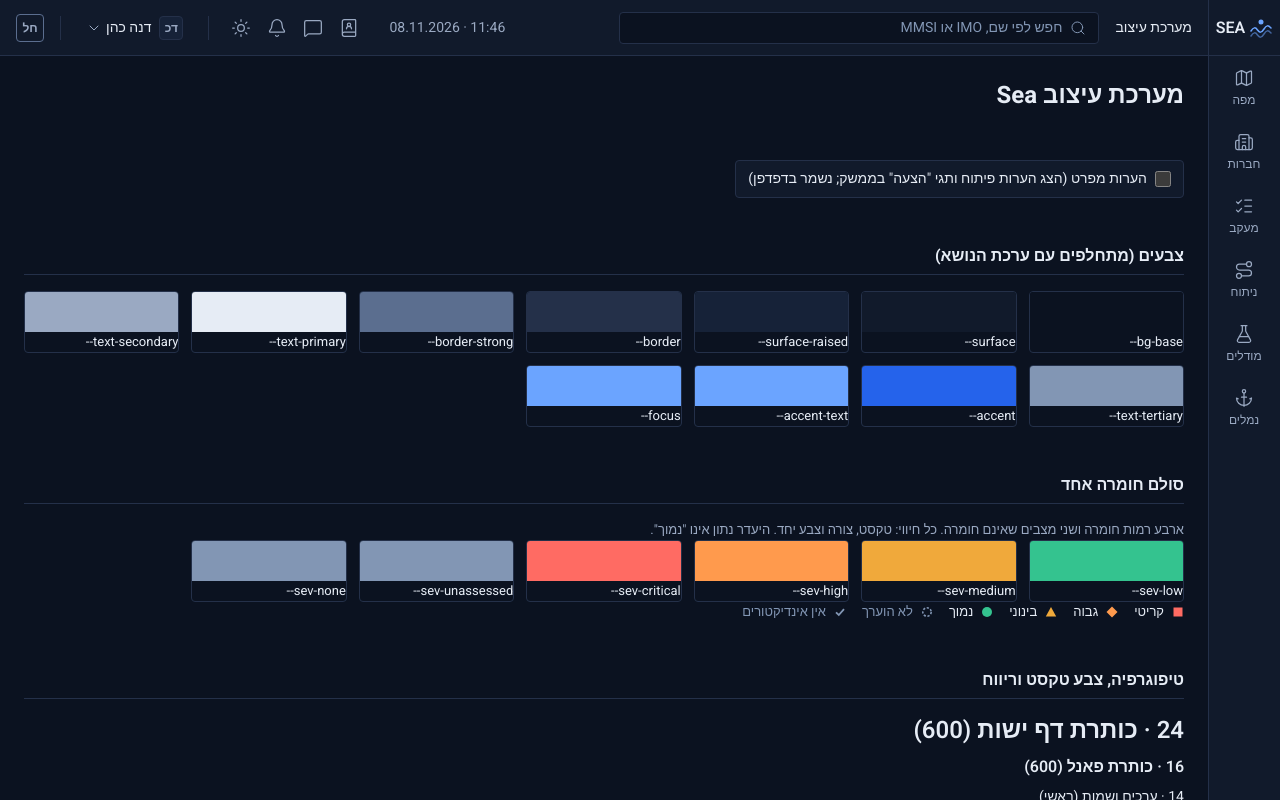
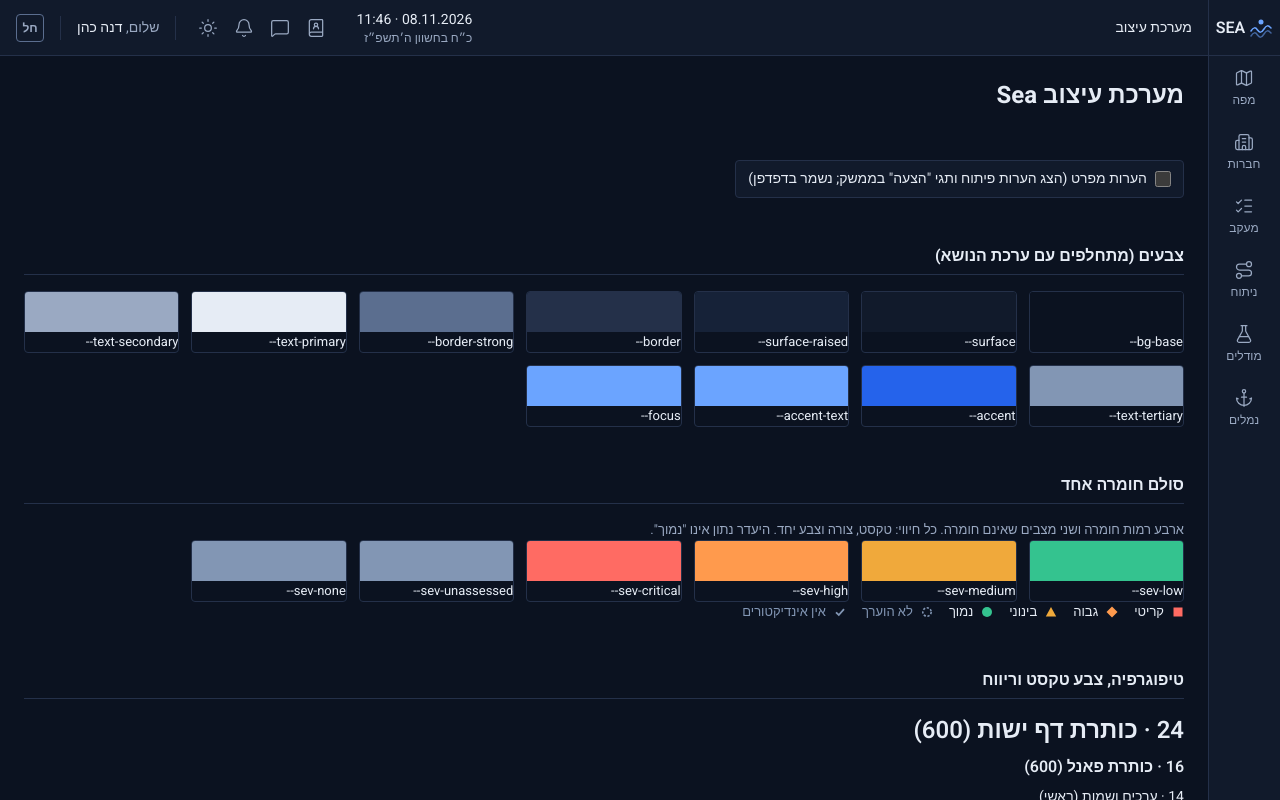
Before and after one commit to shellytalis/sea, a React (Vite) app in the folder app/: page /design in a window 1280 px wide. Built offline with nearby package versions, Linux system fonts and the light colour scheme.

Commit message:
toolbar redesign: two-line clock with Hebrew date, static greeting, search moved to map tool

```diff
--- a/app/src/components/Shell.jsx
+++ b/app/src/components/Shell.jsx
@@ -1,7 +1,6 @@
 import { useState } from 'react';
-import { Link, Outlet, useLocation, useMatch, useNavigate } from 'react-router-dom';
-import { Map, Building2, ListChecks, Route, Bell, Search, Sun, Moon, Anchor, FlaskConical, Ship, BookUser, MessageSquare, ChevronDown, ChevronLeft, LogOut } from 'lucide-react';
-import { searchEntities } from '../data/api';
+import { Link, Outlet, useLocation, useMatch } from 'react-router-dom';
+import { Map, Building2, ListChecks, Route, Bell, Sun, Moon, Anchor, FlaskConical, BookUser, MessageSquare, ChevronLeft } from 'lucide-react';
 import { getCompany } from '../data/companies';
 import { getVessel } from '../data/vessels';
 import { useTheme } from '../ui/prefs';
@@ -9,11 +8,9 @@ import { Tooltip } from '../ui/Badges';
 import Brand from '../ui/Brand';
 import Button from '../ui/Button';
 import Clock from '../ui/Clock';
-import Combobox from '../ui/Combobox';
-import CompanyLogo, { initials } from '../ui/CompanyLogo';
+import CompanyLogo from '../ui/CompanyLogo';
 import Drawer from '../ui/Drawer';
-import Popover from '../ui/Popover';
-import { Ltr, Mono } from '../ui/Ltr';
+import { Ltr } from '../ui/Ltr';
 import SpecNote from '../ui/SpecNote';
 import { EmptyState } from '../ui/States';
 
@@ -30,8 +27,8 @@ const NAV = [
 /** שמות דפים בסרגל העליון (לדפים ללא ישות) */
 const TITLES = { '/': 'מפה', '/companies': 'חברות', '/tracking': 'אוניות למעקב', '/od': 'ניתוח מקור–יעד', '/models': 'מודלים', '/ports': 'נמלים', '/design': 'מערכת עיצוב' };
 
-/** משתמש לדוגמה (נתוני דמה) */
-const USER = { name: 'דנה כהן', role: 'אנליסטית ימית' };
+/** משתמש לדוגמה (נתוני דמה): טקסט סטטי בסרגל העליון */
+const USER_NAME = 'דנה כהן';
 
 /** פאנלים צדדיים שטרם הוגדרו (הצעה): מצב ריק מכוון */
 const PANELS = {
@@ -66,70 +63,6 @@ function PageTitle() {
   return <h1 className="page-title">{TITLES[pathname] ?? 'מסך בפיתוח'}</h1>;
 }
 
-/** חיפוש גלובלי: כלים (שם, IMO, MMSI) וחברות (שם), מקובצים, בלי עמוד תוצאות */
-function GlobalSearch() {
-  const [q, setQ] = useState('');
-  const nav = useNavigate();
-  const { vessels, companies } = searchEntities(q);
-  const groups = [
-    {
-      id: 'vessels', label: 'כלי שיט', icon: <Ship size={16} aria-hidden="true" />,
-      items: vessels.map((v) => ({
-        key: v.id, text: v.name, to: `/vessels/${v.id}`,
-        render: () => (
-          <span className="search-hit">
-            <Ltr className="cell-name">{v.name}</Ltr>
-            <span className="sub"><Mono>IMO {v.imo}</Mono></span>
-            <span className="sub grow">{v.type}</span>
-          </span>
-        ),
-      })),
-    },
-    {
-      id: 'companies', label: 'חברות', icon: <Building2 size={16} aria-hidden="true" />,
-      items: companies.map((c) => ({
-        key: c.id, text: c.name, to: `/companies/${c.id}`,
-        render: () => (
-          <span className="search-hit">
-            <Ltr className="cell-name">{c.name}</Ltr>
-            <span className="sub grow">{c.type} · {c.country}</span>
-          </span>
-        ),
-      })),
-    },
-  ];
-  const go = (to) => { setQ(''); nav(to); };
-  const first = groups.flatMap((g) => g.items)[0];
-  return (
-    <div className="search" role="search">
-      <Search size={16} aria-hidden="true" />
-      {q === '' && <span className="search-ph" aria-hidden="true">חפש לפי שם, <bdi dir="ltr">IMO</bdi> או <bdi dir="ltr">MMSI</bdi></span>}
-      <Combobox value={q} onChange={setQ} ariaLabel="חיפוש לפי שם, IMO או MMSI" placeholder="" inputClassName=""
-        emptyText="לא נמצאו תוצאות" groups={groups} onSelect={(it) => go(it.to)} onEnter={() => { if (first) go(first.to); }} />
-    </div>
-  );
-}
-
-/** תפריט משתמש (נתוני דמה; "התנתק" הוא placeholder) */
-function UserMenu() {
-  const [open, setOpen] = useState(false);
-  return (
-    <Popover open={open} onClose={() => setOpen(false)} align="end" panelProps={{ role: 'menu', 'aria-label': 'תפריט משתמש' }}
-      anchor={
-        <Button variant="ghost" size="sm" className="user-btn" aria-haspopup="menu" aria-expanded={open} onClick={() => setOpen(!open)}>
-          <span className="avatar" aria-hidden="true">{initials(USER.name)}</span>
-          <span className="user-label"><span className="user-name">{USER.name}</span><ChevronDown size={16} aria-hidden="true" /></span>
-        </Button>
-      }>
-      <div className="user-menu">
-        <div className="user-menu-head"><strong>{USER.name}</strong><span className="sub">{USER.role}</span></div>
-        <Button variant="text" size="sm" role="menuitem" icon={<LogOut size={16} aria-hidden="true" />} onClick={() => setOpen(false)}>התנתק</Button>
-        <SpecNote tag>הצעה</SpecNote>
-      </div>
-    </Popover>
-  );
-}
-
 /** כפתור אייקון בסרגל העליון: 32x32, אייקון 20px, tooltip ו-aria-label */
 function ToolbarButton({ icon: Icon, label, active, onClick, expanded }) {
   return (
@@ -152,7 +85,6 @@ export default function Shell() {
       <header className="toolbar">
         <div className="tb-brand"><Brand /></div>
         <PageTitle />
-        <div className="tb-search"><GlobalSearch /></div>
         <div className="tb-spacer" />
         <div className="tb-end">
           <Clock />
@@ -163,7 +95,7 @@ export default function Shell() {
             <ToolbarButton icon={light ? Moon : Sun} label={light ? 'מצב כהה' : 'מצב בהיר'} onClick={toggle} />
           </div>
           <span className="tb-sep" aria-hidden="true" />
-          <UserMenu />
+          <span className="greeting">שלום, <strong>{USER_NAME}</strong></span>
           <span className="tb-sep" aria-hidden="true" />
           <CompanyLogo />
         </div>
--- a/app/src/pages/DesignPage.jsx
+++ b/app/src/pages/DesignPage.jsx
@@ -96,7 +96,7 @@ export default function DesignPage() {
 
         <section>
           <h2>מעטפת<SpecNote tag>הצעה</SpecNote></h2>
-          <p className="entity-note">סרגל עליון 56px: SEA · שם הדף/breadcrumb · חיפוש · תאריך ושעה | ספר טלפונים, צ'אט, התראות, ערכה | משתמש | לוגו. כפתורי אייקון 32px (אייקון 20), קבוצות 16px עם מפריד, אייקונים בקבוצה 4px. סרגל ניווט 72px, פריט 64px.</p>
+          <p className="entity-note">סרגל עליון 56px: תא מותג 72px · breadcrumb · בלוק שעה (לועזי + עברי) · אייקונים (32px, אייקון 20) | שלום, שם | לוגו. מפרידים: אחרי המותג, לפני "שלום", לפני הלוגו. החיפוש הוא כלי מפה בפינת ה-start של המפה. סרגל ניווט 72px, פריט 64px.</p>
         </section>
 
         <section>
--- a/app/src/styles/global.css
+++ b/app/src/styles/global.css
@@ -65,12 +65,9 @@ a { color: inherit; text-decoration: none; }
 .breadcrumb-link:hover { color: var(--text-primary); }
 .breadcrumb-sep { color: var(--text-tertiary); flex: none; }
 .breadcrumb-current { font-weight: 500; color: var(--text-primary); max-width: 240px; overflow: hidden; text-overflow: ellipsis; }
-.tb-search { flex: none; width: 480px; }
 .tb-end { display: flex; align-items: center; gap: var(--space-4); flex: none; }
-.clock { font-size: var(--fs-md); line-height: var(--lh-md); color: var(--text-secondary); font-variant-numeric: tabular-nums; white-space: nowrap; margin-inline-end: var(--space-2); }
+.clock { display: grid; justify-items: start; gap: 0; margin-inline-end: var(--space-2); white-space: nowrap; text-align: start; }
 .user { display: inline-flex; align-items: center; gap: var(--space-2); }
-.avatar { width: 24px; height: 24px; border-radius: var(--radius-md); display: grid; place-items: center; background: var(--surface-raised); border: 1px solid var(--border); color: var(--text-secondary); font-size: var(--fs-xs); font-weight: 600; flex: none; }
-.user-name { font-size: var(--fs-md); font-weight: 500; white-space: nowrap; }
 .company-logo { width: 28px; height: 28px; flex: none; display: grid; place-items: center; border: 1px solid var(--border-strong); border-radius: var(--radius-md); color: var(--text-secondary); font-size: var(--fs-xs); font-weight: 600; }
 .rail { grid-row: 2; grid-column: 1; background: var(--surface); border-inline-end: 1px solid var(--border); display: flex; flex-direction: column; padding: 0; gap: 0; overflow: auto; }
 .num { font-size: var(--fs-sm); font-variant-numeric: tabular-nums; }
@@ -78,9 +75,17 @@ a { color: inherit; text-decoration: none; }
 .lucide { stroke-width: 1.5; }
 html { scrollbar-color: var(--border) transparent; }
 .tb-icons { display: flex; align-items: center; gap: var(--space-1); }
-.user-menu { display: grid; gap: var(--space-2); min-width: 200px; justify-items: start; }
-.user-menu-head { display: grid; gap: 0; padding-bottom: var(--space-2); border-bottom: 1px solid var(--border); width: 100%; }
 .tb-brand { width: var(--nav-w); height: 100%; flex: none; display: flex; align-items: center; justify-content: center; border-inline-end: 1px solid var(--border); }
 .tb-spacer { flex: 1; min-width: 0; }
 .search-ph { position: absolute; inset-inline: calc(var(--space-3) + var(--space-5)) var(--space-3); color: var(--text-tertiary); font-size: var(--fs-md); pointer-events: none; white-space: nowrap; overflow: hidden; }
-.user-label { display: inline-flex; align-items: center; gap: var(--space-1); }
+.clock-time { font-size: var(--fs-md); line-height: var(--lh-md); font-weight: 500; color: var(--text-primary); font-variant-numeric: tabular-nums; }
+.clock-heb { font-size: var(--fs-xs); line-height: var(--lh-xs); color: var(--text-secondary); }
+.greeting { font-size: var(--fs-md); line-height: var(--lh-md); color: var(--text-secondary); white-space: nowrap; cursor: default; user-select: none; }
+.greeting strong { font-weight: 500; color: var(--text-primary); }
+.map-col { position: relative; min-width: 0; min-height: 0; }
+.map-col > .map-wrap { height: 100%; }
+.map-search { position: absolute; z-index: var(--z-popover); inset-block-start: var(--space-4); inset-inline-start: var(--space-4); width: 360px; height: var(--control-h); background: var(--surface); box-shadow: var(--shadow-pop); color: var(--text-secondary); }
+.map-search input { color: var(--text-primary); font-size: var(--fs-md); }
+.map-search .ui-pop { inset-inline: calc(-1 * var(--space-3)); top: calc(100% + var(--space-2)); }
+.search-hit .grow { white-space: nowrap; overflow: hidden; text-overflow: ellipsis; }
+.map-search .ui-pop { max-height: 480px; }
--- a/app/src/ui/Clock.jsx
+++ b/app/src/ui/Clock.jsx
@@ -1,17 +1,18 @@
 import { useEffect, useState } from 'react';
 import { Ltr } from './Ltr';
+import { hebrewDate } from './hebrewDate';
 
 const fmt = new Intl.DateTimeFormat('en-GB', {
   timeZone: 'Asia/Jerusalem', day: '2-digit', month: '2-digit', year: 'numeric', hour: '2-digit', minute: '2-digit', hour12: false,
 });
 
-/** "04.11.2026 · 12:24" לפי Asia/Jerusalem */
+/** "11:20 · 08.11.2026" לפי Asia/Jerusalem */
 export const formatNow = (d = new Date()) => {
   const p = Object.fromEntries(fmt.formatToParts(d).map((x) => [x.type, x.value]));
-  return `${p.day}.${p.month}.${p.year} · ${p.hour === '24' ? '00' : p.hour}:${p.minute}`;
+  return `${p.hour === '24' ? '00' : p.hour}:${p.minute} · ${p.day}.${p.month}.${p.year}`;
 };
 
-/** שעון חי: מתעדכן בתחילת כל דקה */
+/** בלוק שעה: שורה 1 שעה ותאריך לועזי (14/500), שורה 2 תאריך עברי (12 משני). מתעדכן בתחילת כל דקה. */
 export default function Clock() {
   const [now, setNow] = useState(() => new Date());
   useEffect(() => {
@@ -23,5 +24,10 @@ export default function Clock() {
     timer = setTimeout(tick, 60000 - (Date.now() % 60000) + 50);
     return () => clearTimeout(timer);
   }, []);
-  return <time className="clock" dateTime={now.toISOString()}><Ltr>{formatNow(now)}</Ltr></time>;
+  return (
+    <time className="clock" dateTime={now.toISOString()}>
+      <span className="clock-time"><Ltr>{formatNow(now)}</Ltr></span>
+      <span className="clock-heb">{hebrewDate(now)}</span>
+    </time>
+  );
 }
--- /dev/null
+++ b/app/src/ui/hebrewDate.js
@@ -0,0 +1,21 @@
+// תאריך עברי בלי ספרייה: Intl נותן יום ושנה במספרים (28 בחשוון 5787), וההמרה לאותיות (גימטריה) כאן.
+const LETTERS = [[400, 'ת'], [300, 'ש'], [200, 'ר'], [100, 'ק'], [90, 'צ'], [80, 'פ'], [70, 'ע'], [60, 'ס'], [50, 'נ'], [40, 'מ'], [30, 'ל'], [20, 'כ'], [10, 'י'], [9, 'ט'], [8, 'ח'], [7, 'ז'], [6, 'ו'], [5, 'ה'], [4, 'ד'], [3, 'ג'], [2, 'ב'], [1, 'א']];
+
+/** מספר 1-999 באותיות, עם גרש/גרשיים: 28 ← כ״ח, 5 ← ה׳, 15 ← ט״ו, 787 ← תשפ״ז */
+export function gematria(n) {
+  let rest = n;
+  let s = '';
+  if (rest === 15) s = 'טו';
+  else if (rest === 16) s = 'טז';
+  else for (const [v, l] of LETTERS) while (rest >= v) { s += l; rest -= v; }
+  return s.length === 1 ? `${s}׳` : `${s.slice(0, -1)}״${s.slice(-1)}`;
+}
+
+const fmt = new Intl.DateTimeFormat('he-IL-u-ca-hebrew', { timeZone: 'Asia/Jerusalem', day: 'numeric', month: 'long', year: 'numeric' });
+
+/** "כ״ח בחשוון ה׳תשפ״ז" */
+export function hebrewDate(date = new Date()) {
+  const p = Object.fromEntries(fmt.formatToParts(date).map((x) => [x.type, x.value]));
+  const year = Number(p.year);
+  return `${gematria(Number(p.day))} ב${p.month} ${gematria(Math.floor(year / 1000))}${gematria(year % 1000)}`;
+}
```
Also changed, not shown: app/src/components/MapSearch.jsx (added, +59 -0 lines), app/src/pages/Home.jsx (+7 -2 lines), 2 other files (tests, documents, lock files or other folders).
